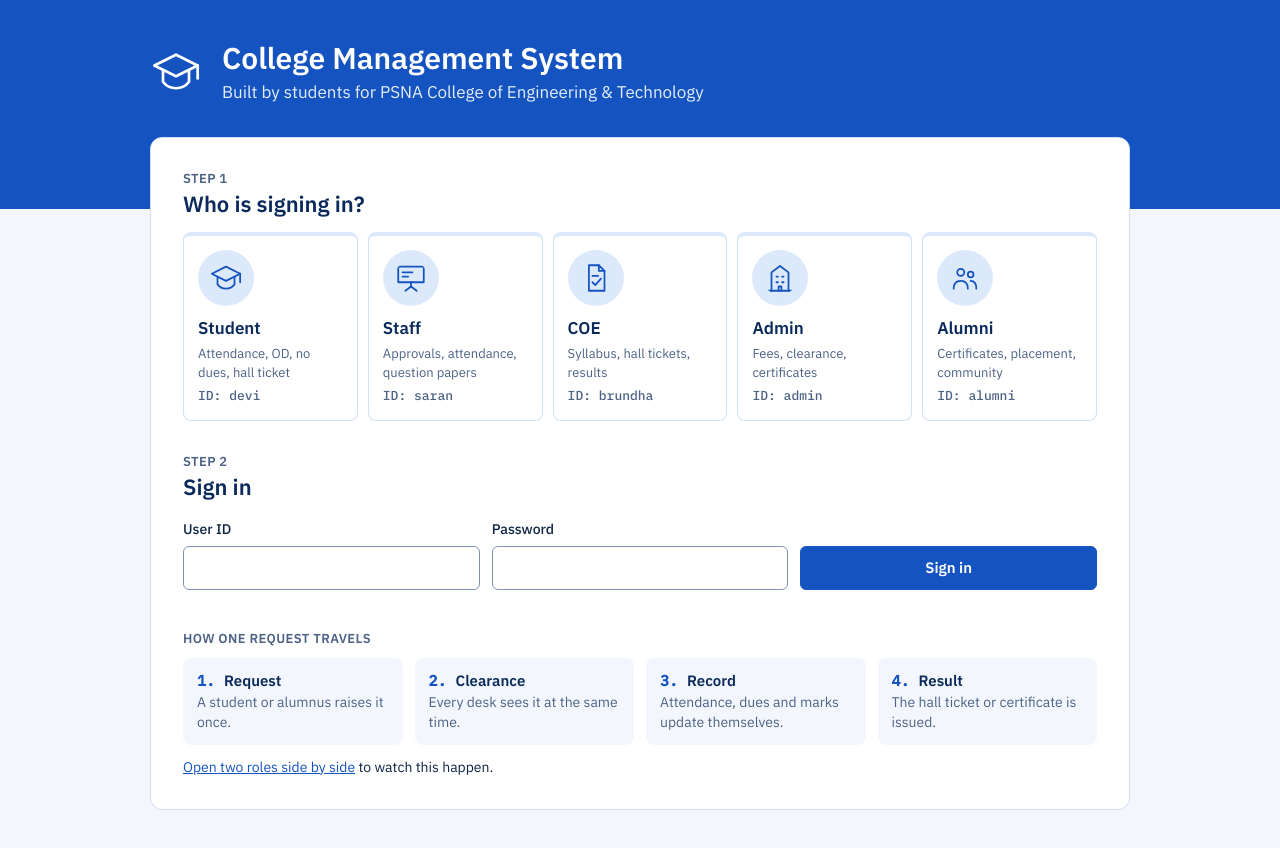
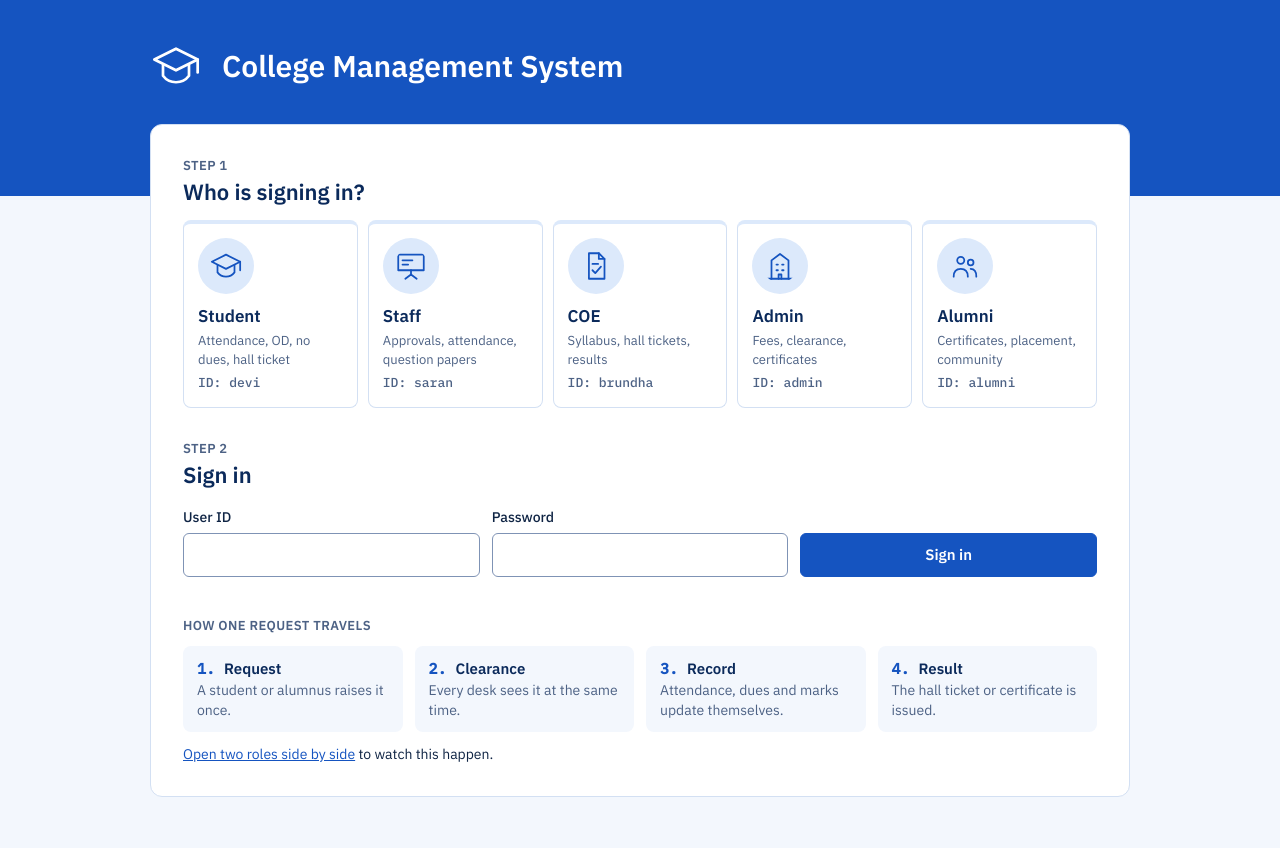
Before and after one commit to saranrider/SNS-HACKNEST, a plain HTML site: page docs/index.html in a window 1280 px wide. Drawn offline with Linux system fonts and the light colour scheme.

Commit message:
Sign-in page: header shows the system name only

```diff
--- a/docs/index.html
+++ b/docs/index.html
@@ -3,7 +3,7 @@
 <head>
   <meta charset="utf-8">
   <meta name="viewport" content="width=device-width, initial-scale=1">
-  <title>Sign in · College Management System (student prototype)</title>
+  <title>Sign in · College Management System</title>
   <link rel="preconnect" href="https://fonts.googleapis.com">
   <link href="https://fonts.googleapis.com/css2?family=IBM+Plex+Sans:wght@400;500;600&family=IBM+Plex+Mono:wght@500&display=swap" rel="stylesheet">
   <link rel="stylesheet" href="styles.css">
@@ -19,7 +19,6 @@
       </svg>
       <div class="front-title">
         <h1>College Management System</h1>
-        <p>Built by students for PSNA College of Engineering &amp; Technology</p>
       </div>
     </div>
   </header>
--- a/docs/styles.css
+++ b/docs/styles.css
@@ -799,12 +799,6 @@ td {
   line-height: 1.2;
 }
 
-.front-title p {
-  margin-top: 4px;
-  font-size: 17px;
-  color: #e3edfc;
-}
-
 /* the white card overlaps the blue band */
 .front-card {
   display: flex;
```
